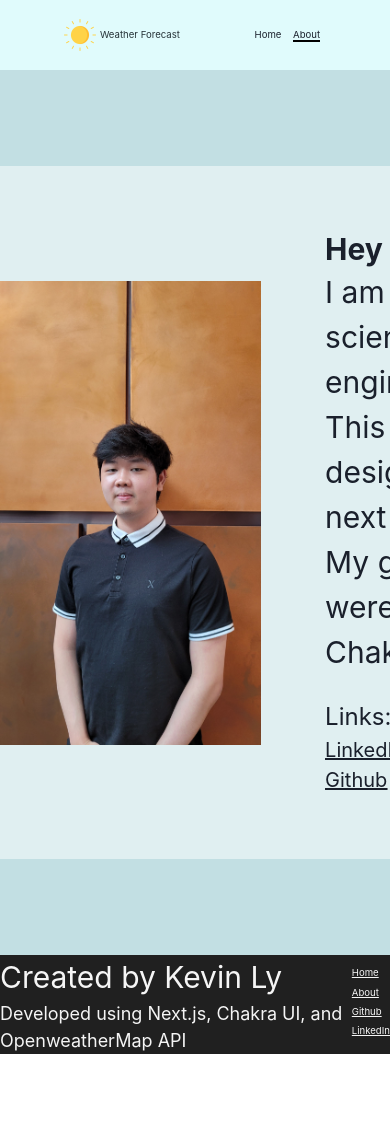
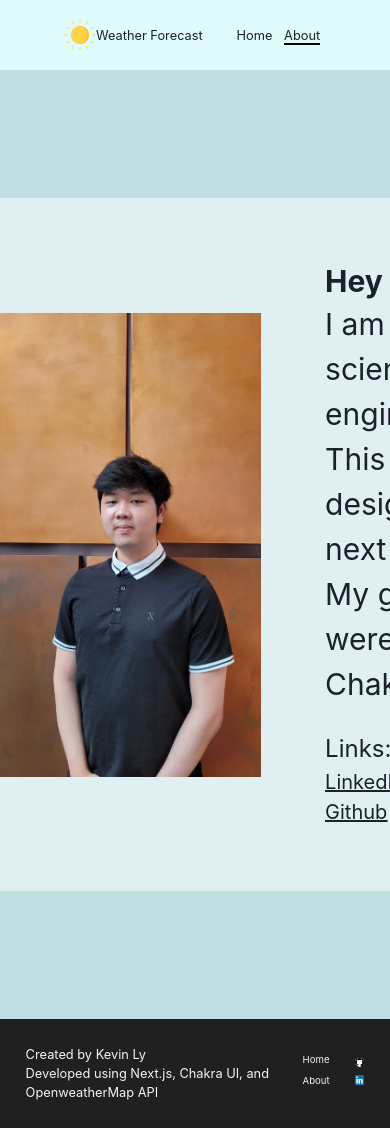
Before and after one commit to omgitsomg/myfirstwebsite, a Next.js app: page /about in a window 390 px wide. Shown: the top 1128 px of the page. Before the commit the page ends 1054 px from the top, so only its background shows below. Built offline with nearby package versions, Linux system fonts and the light colour scheme.

Commit message:
Footer Multiple Device Viewing Formatting

```diff
--- a/components/Footer.js
+++ b/components/Footer.js
@@ -1,7 +1,5 @@
 import styles from '../styles/Footer.module.css'
-import { Link, Text, Center } from '@chakra-ui/react';
-
-import { useRouter } from 'next/router';
+import { Link, Text, Center, IconButton } from '@chakra-ui/react';
 import Image from 'next/image';
 
 
@@ -11,8 +9,8 @@ const Footer = () => {
         <div className={ styles.container }>
             <div className={ styles.bodyContainer }>
                 <div>
-                    <Text className={ styles.headerStyle } fontSize="3xl">Created by Kevin Ly</Text>
-                    <Text className={ styles.headerStyle } fontSize="lg">Developed using Next.js, Chakra UI, and OpenweatherMap API</Text>
+                    <Text className={ styles.headerStyle }>Created by Kevin Ly</Text>
+                    <Text className={ styles.headerStyle }>Developed using Next.js, Chakra UI, and OpenweatherMap API</Text>
                 </div>
                 <Center>
                     <ul style={ { marginLeft: "auto" } }>
@@ -30,21 +28,27 @@ const Footer = () => {
                                 </Link>
                             </Text>
                         </li>
-                        <li style={ { listStyleType:"none", paddingBottom:"0.5em" } }>
-                            <Text textDecoration="underline"  className={ styles.textStyle }>
-                                <Link href="https://github.com/omgitsomg">
-                                    Github
-                                </Link>
-                            </Text>
-                        </li>
-                        <li style={ { listStyleType:"none", paddingBottom:"0.5em" } }>
-                            <Text textDecoration="underline"  className={ styles.textStyle }>
-                                <Link href="https://www.linkedin.com/in/kevin-ly-7446941a2/">
-                                    LinkedIn
-                                </Link>
-                            </Text>
-                        </li>
                     </ul>
+                    <div className={ styles.logoContainer }>
+                        <Link href="https://github.com/omgitsomg">
+                                <div className={ styles.logoBox }>
+                                    <Image
+                                        src="/GithubLogo.png"
+                                        height={32}
+                                        width={32}
+                                        alt='Github Logo'
+                                    />
+                                </div>
+                        </Link>
+                        <Link href="https://www.linkedin.com/in/kevin-ly-7446941a2/">
+                            <Image
+                                src="/LinkedInLogo.png"
+                                height={32}
+                                width={32}
+                                alt='LinkedIn Logo'
+                            />
+                        </Link>
+                    </div>
                 </Center>
             </div>
         </div>
--- a/components/Navbar.js
+++ b/components/Navbar.js
@@ -3,6 +3,7 @@ import styles from '../styles/Navbar.module.css'
 import { useRouter } from 'next/router';
 import Image from 'next/image';
 import Link from 'next/link';
+import { Heading } from '@chakra-ui/react';
 
 const Navbar = () => {
     const router = useRouter();
@@ -16,7 +17,7 @@ const Navbar = () => {
                     width={32}
                     alt='SVG of the sun'
                 />
-                <h1 className={ styles.navbarTitle }> <Link href="/">Weather Forecast</Link> </h1>
+                <h1> <Link href="/">Weather Forecast</Link> </h1>
                 <ul className={ styles.navbarNavigation }>
                     <li className={ styles.navbarListItems }>
                         <Link href="/">
--- a/components/WeatherCard.js
+++ b/components/WeatherCard.js
@@ -58,7 +58,7 @@ const WeatherCard = (props) => {
                         divider={<StackDivider borderColor='black' />}>
                         <Text>Temperature: { fahrenheit } </Text>
                         <Text>Humidity: { props.humidity } </Text>
-                        <Text>Weather description: { props.weather_desc } </Text>
+                        <Text>{ props.weather_desc } </Text>
                     </VStack>
                 </HStack>
             </CardBody>
--- a/styles/Footer.module.css
+++ b/styles/Footer.module.css
@@ -1,10 +1,11 @@
 .container {
     background-color: rgb(32, 32, 32);
+    padding: 2em 2em;
 }
 
 .bodyContainer {
     display: flex;
-    justify-content: center;
+    justify-content: space-between;
     align-items: center;
 }
 
@@ -14,6 +15,60 @@
 
 .textStyle {
     color: whitesmoke;
+}
+
+.textStyle:hover {
     list-style-type: none;
     text-decoration: underline;
 }
+
+.logoContainer {
+    display: flex;
+    flex-direction: column;
+    margin-left: 2em;
+}
+
+.logoBox {
+    display: flex;
+    width: fit-content;
+    height: fit-content;
+    border-radius: 100px;
+    background-color: white;
+    margin-bottom: 0.3em;
+}
+
+@media (max-width: 430px) {
+    .headerStyle {
+      font-size: 0.8rem;
+      white-space: normal;
+    }
+
+    .textStyle {
+        font-size: 0.6rem;
+    }
+}
+
+@media (min-width: 1920px) {
+    .container {
+        background-color: rgb(32, 32, 32);
+        padding: 2em 20em;
+    }
+
+    .bodyContainer {
+        display: flex;
+        justify-content: space-around;
+        align-items: center;
+    }
+
+    .headerStyle {
+      font-size: 1.5rem;
+      white-space: normal;
+      color: aqua;
+      width: 15em;
+    }
+
+    .textStyle {
+        font-size: 1rem;
+        color: aqua;
+    }
+}
--- a/styles/Navbar.module.css
+++ b/styles/Navbar.module.css
@@ -25,6 +25,6 @@
 }
 
 .navbarTitle {
-    margin-left: 1vw;
+    margin-left: 1em;
     color: #253237;
 }
--- a/styles/WeatherCard.module.css
+++ b/styles/WeatherCard.module.css
@@ -1,11 +1,3 @@
-.container {
-    display: flex;
-    flex-direction: column;
-    border-width: 2px;
-    border-color:blue;
-    padding: 1rem;
-}
-
 /* https://stackoverflow.com/questions/16858926/class-names-concatenated-or-separated-by-a-space */
 .detailStyle[open] .summaryStyle:after {
     content: "-";
@@ -17,7 +9,13 @@
 
 @media (max-width: 430px) {
   .iconStyle {
-    font-size: 2rem;
+    font-size: 3rem;
+  }
+}
+
+@media (max-width: 1919px) {
+  .iconStyle {
+    font-size: 5rem;
   }
 }
 
--- a/styles/globals.css
+++ b/styles/globals.css
@@ -14,6 +14,10 @@ a {
   box-sizing: border-box;
 }
 
+h1.Link{
+  font-size: 3rem;
+}
+
 /* @media acts as a dynamic way to manipulate pages
    in this code below the program checks IF the user's computer is set to dark mode
    and then all the selectors beneath it will be affected and used*/
@@ -28,10 +32,8 @@ a {
 }
 
 @media (max-width: 430px) {
+  /* Body affects all*/
   body {
-    font-size: 0.6rem;
+    font-size: 0.8rem;
   }
-
-
-
 }
```
Also changed, not shown: pages/index.js (+5 -3 lines), public/GithubLogo.png (added), public/LinkedInLogo.png (added).
